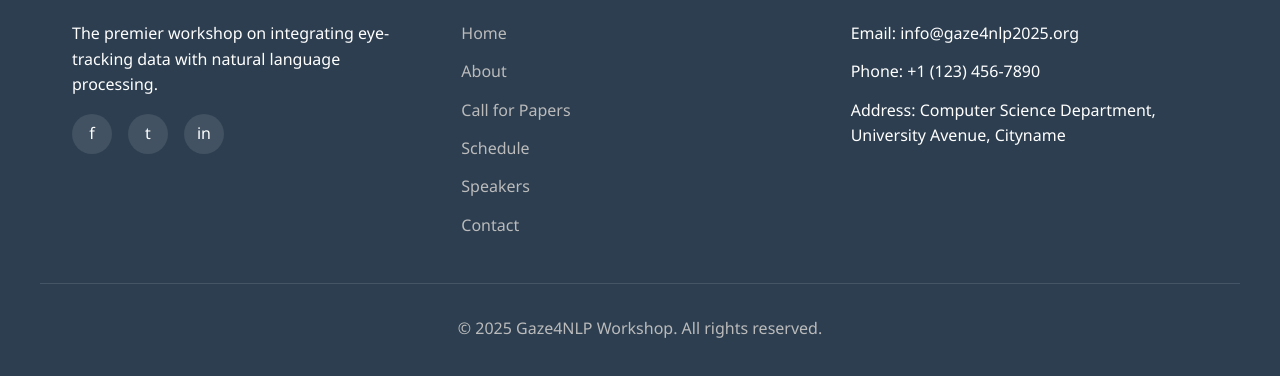
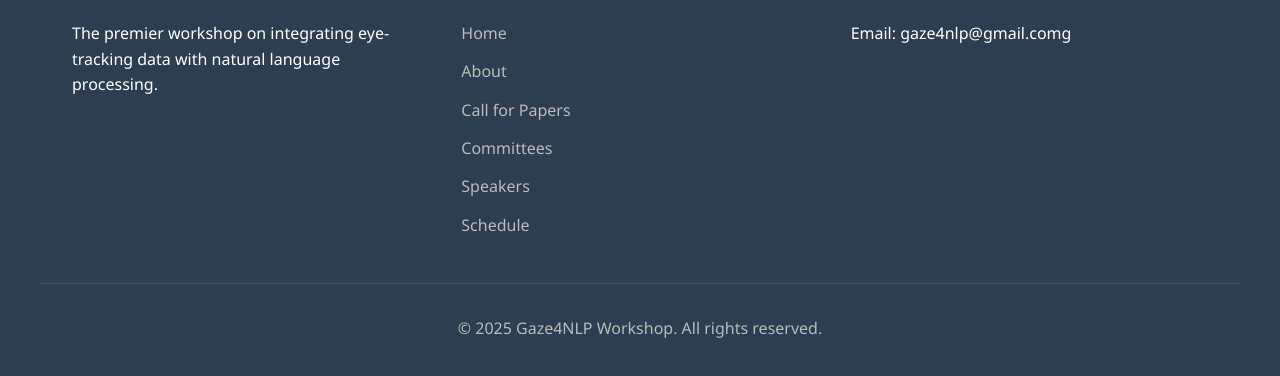
Before and after one commit to Gaze4NLP/Gaze4NLP2025, a plain HTML site: page about.html in a window 1280 px wide. Shown: the part 1999-2375 px from the top of the page. Drawn offline with Linux system fonts and the light colour scheme.

Commit message:
updates
updates

```diff
--- a/about.html
+++ b/about.html
@@ -475,31 +475,26 @@ Processing</h2>
             <div class="footer-col">
                 <h3>Gaze4NLP 2025</h3>
                 <p>The premier workshop on integrating eye-tracking data with natural language processing.</p>
-                <div class="social-icons">
-                    <a href="#"><span>f</span></a>
-                    <a href="#"><span>t</span></a>
-                    <a href="#"><span>in</span></a>
-                </div>
+
             </div>
 
-            <div class="footer-col">
+             <div class="footer-col">
                 <h3>Quick Links</h3>
                 <ul>
                     <li><a href="index.html">Home</a></li>
                     <li><a href="about.html">About</a></li>
                     <li><a href="call-for-papers.html">Call for Papers</a></li>
-                    <li><a href="schedule.html">Schedule</a></li>
-                    <li><a href="speakers.html">Speakers</a></li>
-                    <li><a href="contact.html">Contact</a></li>
+                    <li><a href="committees.html">Committees</a></li>
+                    <li><a href="#">Speakers</a></li>
+                    <li><a href="#">Schedule</a></li>
                 </ul>
             </div>
 
             <div class="footer-col">
                 <h3>Contact Us</h3>
                 <ul>
-                    <li>Email: info@gaze4nlp2025.org</li>
-                    <li>Phone: +1 (123) 456-7890</li>
-                    <li>Address: Computer Science Department, University Avenue, Cityname</li>
+                    <li>Email: gaze4nlp@gmail.comg</li>
+
                 </ul>
             </div>
         </div>
```
Also changed, not shown: call-for-papers.html (+1 -5 lines), committees.html (+12 -2 lines).
